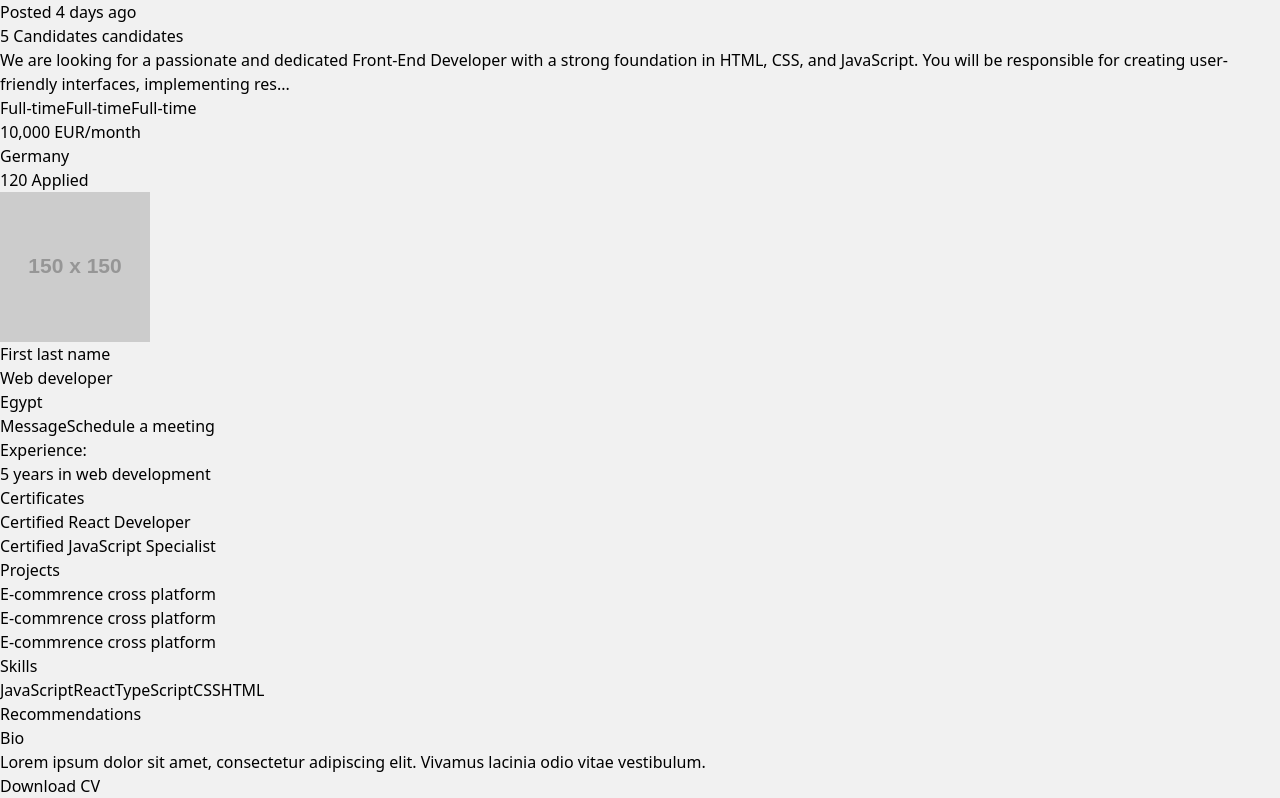
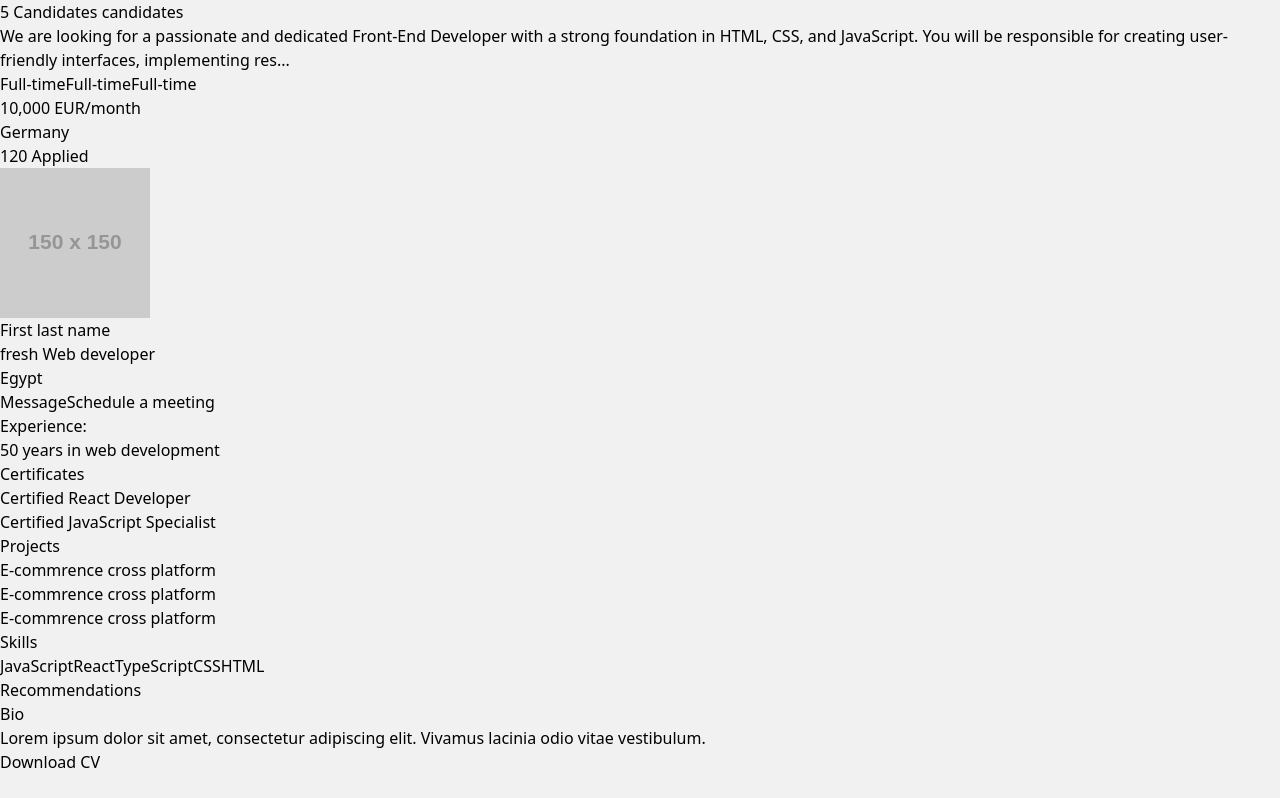
Before and after one commit to dragonsbootcampllc/Spotalent, a React (Vite) app in the folder Client/: page / in a window 1280 px wide. Shown: the part 720-1518 px from the top of the page. After the commit the page ends 1494 px from the top, so only its background shows below. Built offline with nearby package versions, Linux system fonts and the light colour scheme.

Commit message:
add json file to hold the prfile data

```diff
--- a/Client/src/App.tsx
+++ b/Client/src/App.tsx
@@ -1,25 +1,16 @@
 import JobsView from './Components/JobsView/Jobsview';
 import Profile from "./components/Profile/Profile";
+import PrfileData from "./Data/Profile.json";
 
 function App() {
 
   return (
     <>
-      Hi
       <div className="flex justify-center items-center min-h-screen bg-gray-100 py-8">
       <JobsView />
       </div>
       <Profile
-      name="First last name"
-      jobTilte="Web developer"
-      profileImage="https://via.placeholder.com/150"
-      bio="Lorem ipsum dolor sit amet, consectetur adipiscing elit. Vivamus lacinia odio vitae vestibulum."
-      country="Egypt"
-      experience="5 years in web development"
-      certificates={["Certified React Developer", "Certified JavaScript Specialist"]}
-      projects={["E-commrence cross platform ", "E-commrence cross platform ", "E-commrence cross platform "]}
-      skills={["JavaScript", "React", "TypeScript", "CSS", "HTML"]}
-      cvLink="https://example.com/john-doe-cv.pdf"
+      {...PrfileData}
     />
     </>
   )
--- /dev/null
+++ b/Client/src/Data/Profile.json
@@ -0,0 +1,13 @@
+{
+    "name":"First last name",
+    "jobTilte":"fresh Web developer",
+    "profileImage":"https://via.placeholder.com/150",
+    "bio":"Lorem ipsum dolor sit amet, consectetur adipiscing elit. Vivamus lacinia odio vitae vestibulum.",
+    "country":"Egypt",
+    "experience":"50 years in web development",
+    "certificates":["Certified React Developer", "Certified JavaScript Specialist"],
+    "projects":
+        ["E-commrence cross platform ", "E-commrence cross platform ", "E-commrence cross platform "],
+    "skills":["JavaScript", "React", "TypeScript", "CSS", "HTML"],
+    "cvLink":"https://example.com/john-doe-cv.pdf"
+}
```
